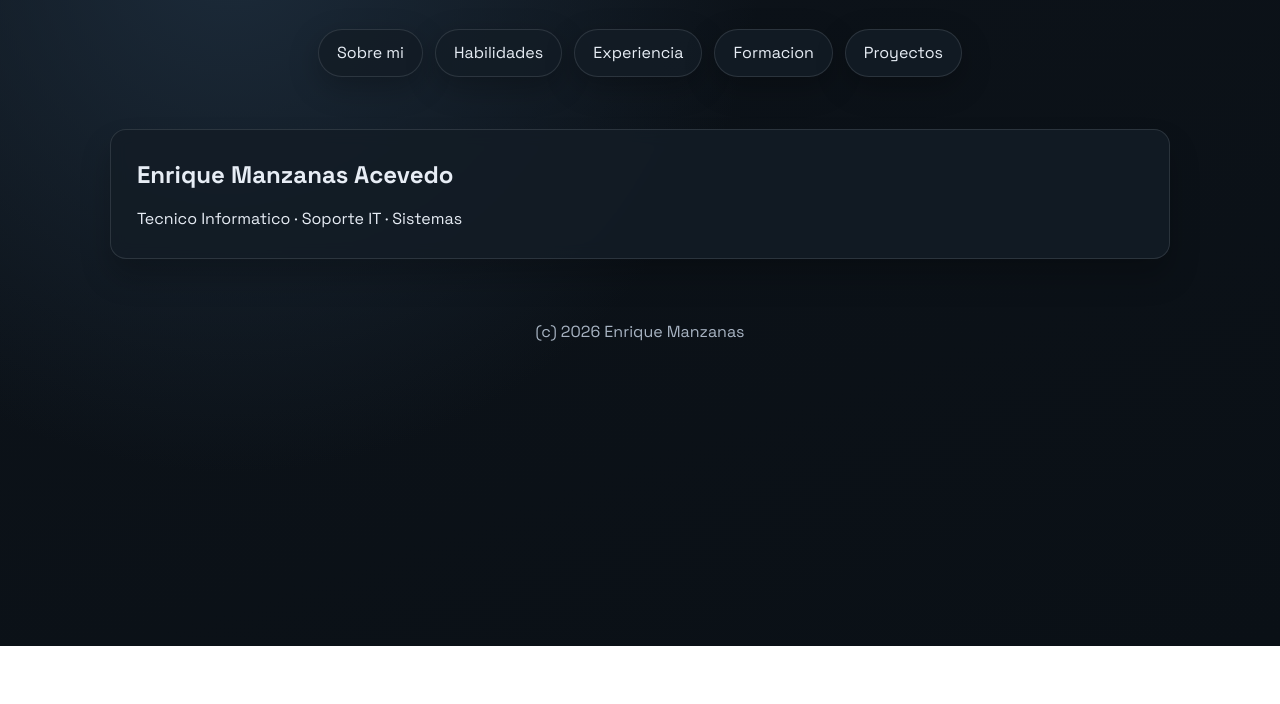
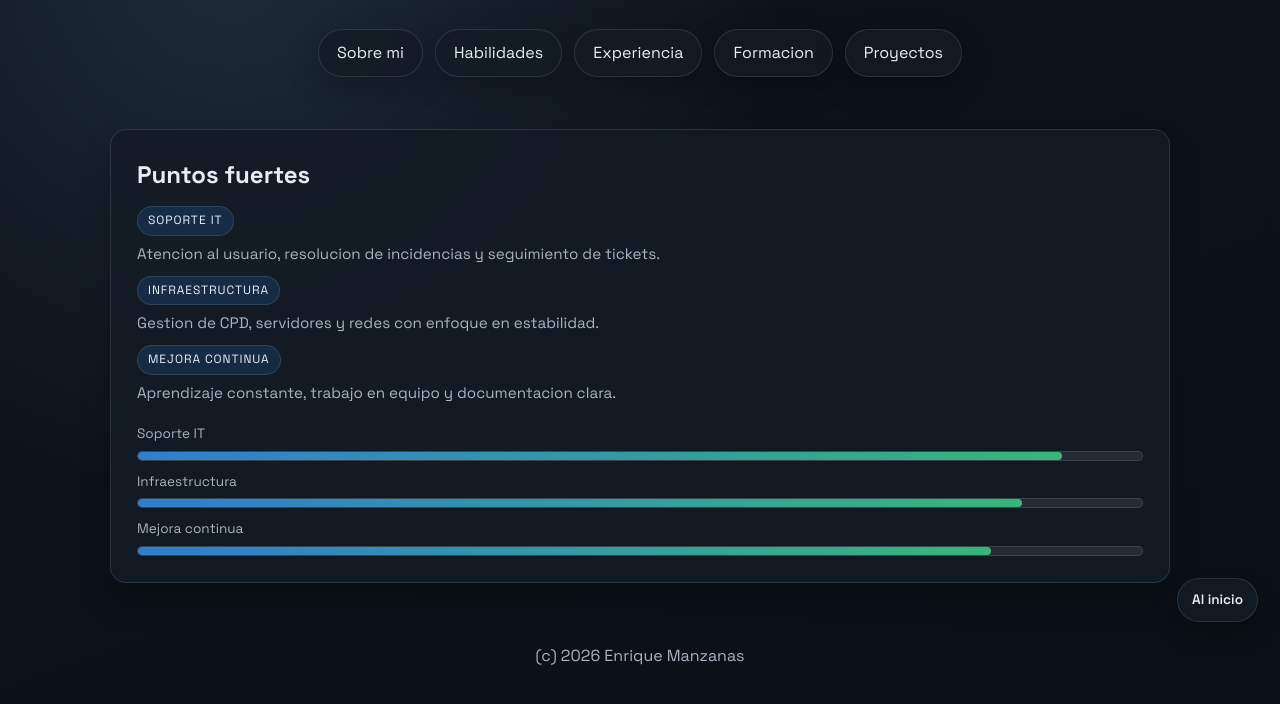
Before and after one commit to Enr1qveDev/Portfolio, a plain HTML site: page index.html in a window 1280 px wide. Shown: the part 154-858 px from the top of the page. Before the commit the page ends 800 px from the top, so only its background shows below. Drawn offline with Linux system fonts and the light colour scheme.

Commit message:
readme actualizado, añadido boton para volver a la pagina principal, añadido github a backend y cambio de estado de php

```diff
--- a/index.html
+++ b/index.html
@@ -36,11 +36,44 @@
 
   <main class="container">
     <section class="hero card">
-      <h2 data-lang-es="Enrique Manzanas Acevedo" data-lang-en="Full Name">Enrique Manzanas Acevedo</h2>
-      <p data-lang-es="Tecnico Informatico &#183; Soporte IT &#183; Sistemas"
-         data-lang-en="IT Technician &#183; IT Support &#183; Systems">
-        Tecnico Informatico &#183; Soporte IT &#183; Sistemas
-      </p>
+      <h2 data-lang-es="Puntos fuertes" data-lang-en="Key strengths">Puntos fuertes</h2>
+      <ul class="strengths-list">
+        <li>
+          <span class="strength-pill">Soporte IT</span>
+          <span data-lang-es="Atencion al usuario, resolucion de incidencias y seguimiento de tickets."
+                data-lang-en="User support, incident resolution, and ticket follow-up.">
+            Atencion al usuario, resolucion de incidencias y seguimiento de tickets.
+          </span>
+        </li>
+        <li>
+          <span class="strength-pill">Infraestructura</span>
+          <span data-lang-es="Gestion de CPD, servidores y redes con enfoque en estabilidad."
+                data-lang-en="Data centre, server, and network management focused on stability.">
+            Gestion de CPD, servidores y redes con enfoque en estabilidad.
+          </span>
+        </li>
+        <li>
+          <span class="strength-pill">Mejora continua</span>
+          <span data-lang-es="Aprendizaje constante, trabajo en equipo y documentacion clara."
+                data-lang-en="Continuous learning, teamwork, and clear documentation.">
+            Aprendizaje constante, trabajo en equipo y documentacion clara.
+          </span>
+        </li>
+      </ul>
+      <div class="strengths-bars" aria-label="Indicadores de fortalezas">
+        <div class="strength-bar">
+          <span class="label">Soporte IT</span>
+          <span class="bar"><span class="fill" style="--w: 92%"></span></span>
+        </div>
+        <div class="strength-bar">
+          <span class="label">Infraestructura</span>
+          <span class="bar"><span class="fill" style="--w: 88%"></span></span>
+        </div>
+        <div class="strength-bar">
+          <span class="label">Mejora continua</span>
+          <span class="bar"><span class="fill" style="--w: 85%"></span></span>
+        </div>
+      </div>
     </section>
 
   </main>
@@ -51,6 +84,8 @@
     </div>
   </footer>
 
+  <a class="home-fab" href="index.html" aria-label="Ir al inicio" title="Inicio" data-lang-es="Al inicio" data-lang-en="Home">Al inicio</a>
+
   <script src="scripts/theme.js" defer></script>
   <script src="scripts/lang.js" defer></script>
 </body>
--- a/styles/style.css
+++ b/styles/style.css
@@ -126,6 +126,35 @@ h1 {
   border-color: var(--accent);
 }
 
+.home-fab {
+  position: fixed;
+  right: 22px;
+  bottom: 24px;
+  z-index: 80;
+  padding: 10px 14px;
+  border-radius: 999px;
+  border: 1px solid var(--border);
+  background: var(--card);
+  color: var(--text);
+  text-decoration: none;
+  font-weight: 600;
+  font-size: 0.85rem;
+  box-shadow: 0 12px 24px rgba(0, 0, 0, 0.25);
+  transition: transform 0.2s, border-color 0.2s;
+}
+
+.home-fab:hover {
+  transform: translateY(-2px);
+  border-color: var(--accent);
+}
+
+@media (max-width: 768px) {
+  .home-fab {
+    right: 12px;
+    bottom: 16px;
+  }
+}
+
 .theme-btn:hover {
   transform: translateY(-2px);
   border-color: var(--accent);
@@ -176,6 +205,68 @@ h1 {
 
 .card h2 {
   margin-bottom: 12px;
+}
+
+.strengths-list {
+  list-style: none;
+  padding: 0;
+  margin: 10px 0 18px;
+  display: grid;
+  gap: 10px;
+}
+
+.strengths-list li {
+  display: grid;
+  gap: 6px;
+  color: var(--muted);
+  font-size: 0.95rem;
+}
+
+.strength-pill {
+  display: inline-flex;
+  align-items: center;
+  justify-content: center;
+  padding: 4px 10px;
+  border-radius: 999px;
+  border: 1px solid var(--border);
+  color: var(--text);
+  background: rgba(47, 125, 209, 0.18);
+  font-size: 0.75rem;
+  letter-spacing: 0.08em;
+  text-transform: uppercase;
+  width: fit-content;
+}
+
+.strengths-bars {
+  display: grid;
+  gap: 10px;
+  margin-top: 6px;
+}
+
+.strength-bar {
+  display: grid;
+  gap: 6px;
+}
+
+.strength-bar .label {
+  font-size: 0.85rem;
+  color: var(--muted);
+}
+
+.strength-bar .bar {
+  height: 10px;
+  border-radius: 999px;
+  background: rgba(255, 255, 255, 0.08);
+  overflow: hidden;
+  border: 1px solid var(--border);
+}
+
+.strength-bar .fill {
+  display: block;
+  height: 100%;
+  width: var(--w);
+  background: linear-gradient(90deg, #2f7dd1 0%, #37b679 100%);
+  border-radius: 999px;
 }
 
 .card-meta {
```
Also changed, not shown: experiencia.html (+2 -0 lines), formacion.html (+2 -0 lines), habilidades.html (+4 -1 lines), proyectos.html (+2 -0 lines), sobre-mi.html (+2 -0 lines), README.md.
